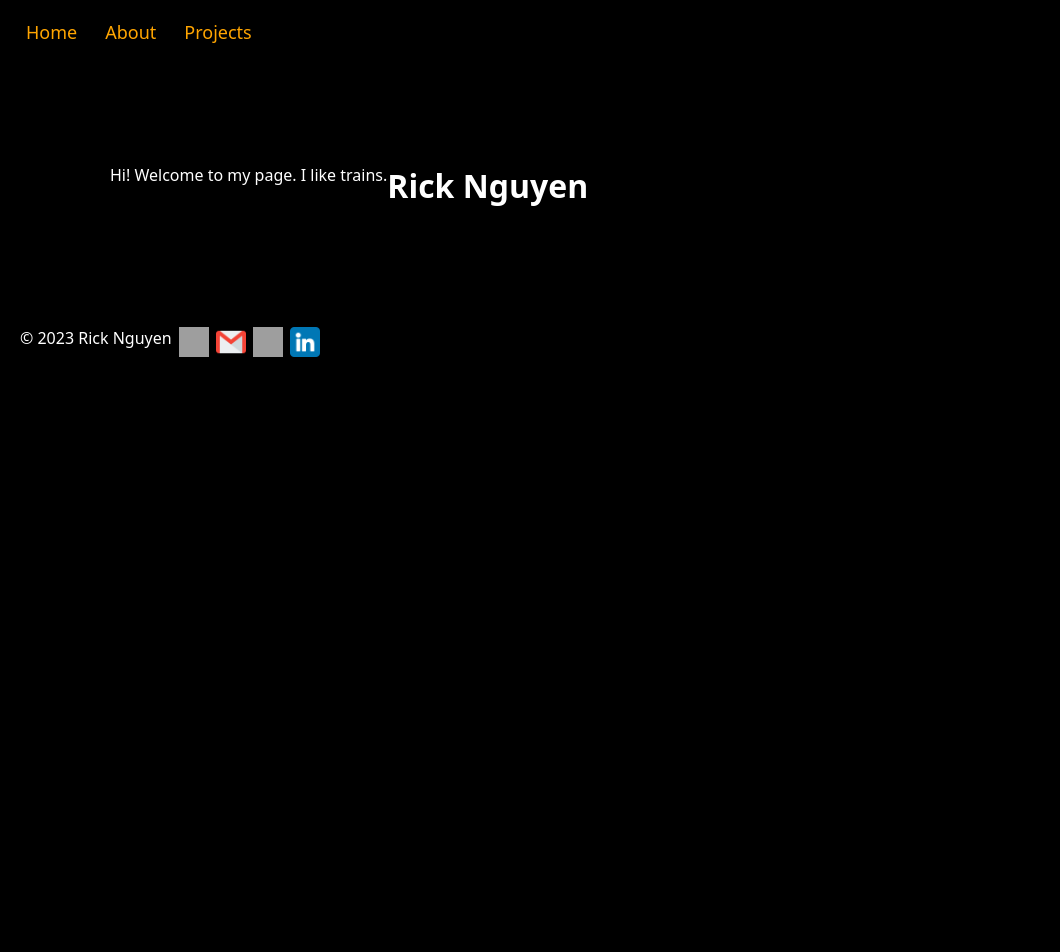
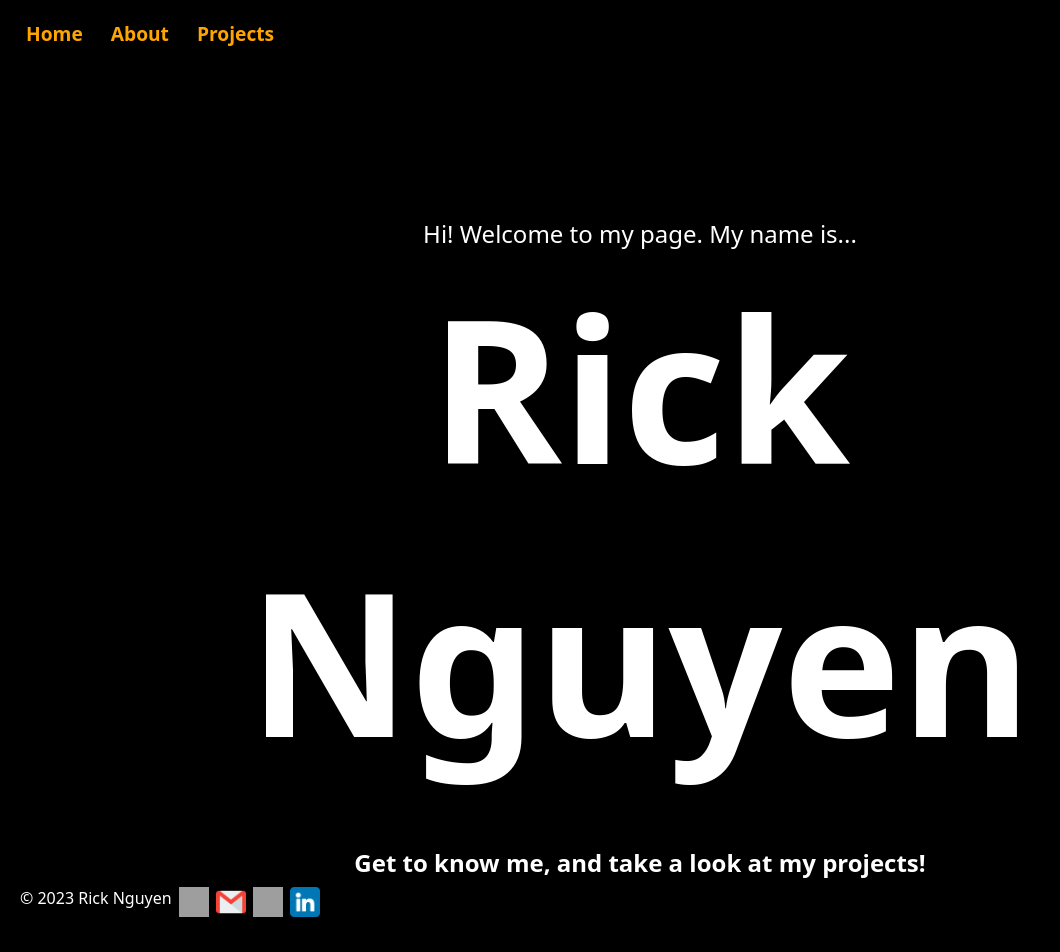
Before and after one commit to PotatosaurusRex/website, a React (Create React App) app: page / in a window 1280 px wide. Shown: the top 952 px of the page, without its empty margins (0-1060 px from the left). Before the commit the page ends 800 px from the top, so only its background shows below. Built offline with nearby package versions, Linux system fonts and the light colour scheme; grey boxes are pictures that could not be loaded.

Commit message:
add stuff to homepage

```diff
--- a/src/pages/About.js
+++ b/src/pages/About.js
@@ -18,7 +18,7 @@ export default function About() {
                     catch me coding at a library or playing violin at the GT Symphony Orchestra.
                 </p>
             </div>
-            <img src={portrait} alt="Portrait" className="portrait"/>
+            <img src={portrait2} alt="Portrait" className="portrait"/>
         </div>
     );
 }
--- a/src/pages/Home.js
+++ b/src/pages/Home.js
@@ -4,9 +4,13 @@ export default function Home() {
     return (
         <div className="home-content">
             <p className="home-p">
-                Hi! Welcome to my page. I like trains.
+                Hi! Welcome to my page. My name is...
             </p>
             <h1 className="home-name">Rick Nguyen</h1>
+
+            <h2 className="home-desc">
+                Get to know me, and take a look at my projects!
+            </h2>
         </div>
     );
 }
--- a/src/styles/index.css
+++ b/src/styles/index.css
@@ -10,10 +10,41 @@
     font-family: system-ui, -apple-system, BlinkMacSystemFont, 'Segoe UI', Roboto, Oxygen, Ubuntu, Cantarell, 'Open Sans', 'Helvetica Neue', sans-serif;
 }
 
+/** Home page section **/
+.content {
+    margin: 10px;
+}
+
+.home-content {
+    display: flex;
+    flex-direction: column;
+    text-align: center;
+    margin: 100px;
+    padding: 50px;
+    height: 500px;
+    justify-content: space-between;
+}
+
+.home-name {
+    font-size: 200px;
+    margin-bottom: 50px;
+}
+
+.home-desc {
+    margin-bottom: 25px;
+}
+
+.home-p {
+    font-size: x-large;
+}
+
+
+/** Nav section **/
 .navbar {
     padding: 20px;
     display: flex;
-    font-size: large;
+    font-size: larger;
+    font-weight: bolder;
 }
 
 .navbar .links {
@@ -27,15 +58,9 @@
     margin-right: 16px;
 }
 
-.content {
-    margin: 10px;
+.navbar a:hover {
+    color: white;
 }
-
-.home-content {
-    display: flex;
-    margin: 100px;
-}
-
 /** About section here **/
 .about-content {
     margin: 50px;
@@ -60,6 +85,7 @@
     height: 350px;
 }
 
+/** Footer section **/
 .footer-content {
     width: 300px;
     display: flex;
--- a/src/styles/project.css
+++ b/src/styles/project.css
@@ -18,7 +18,7 @@
     padding: 5px;
     display: grid;
     max-width: 500px;
-    background-color: cadetblue;
+    background-color: white;
     border-radius: 0px;
     margin: 50px;
 }
```
